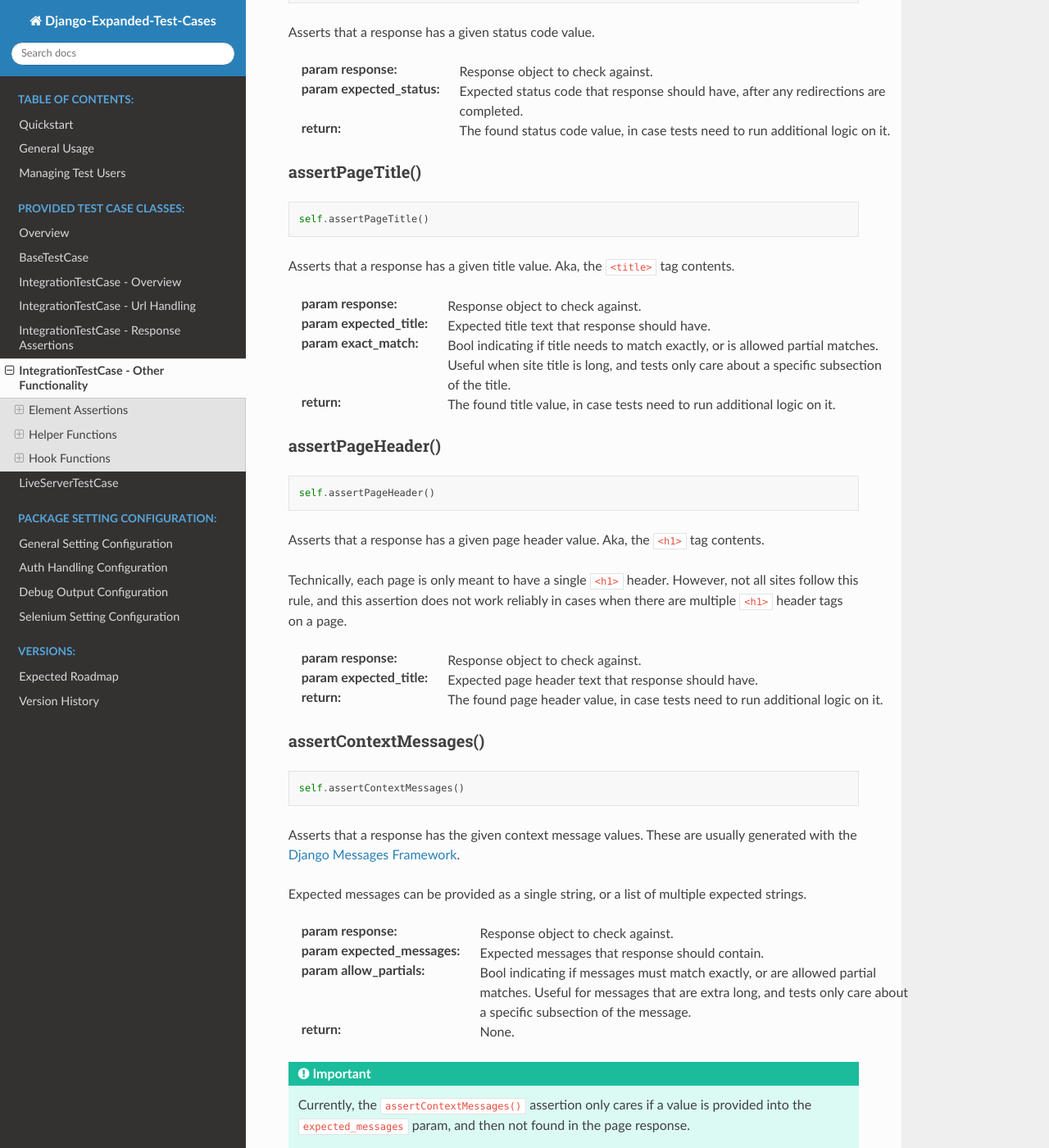
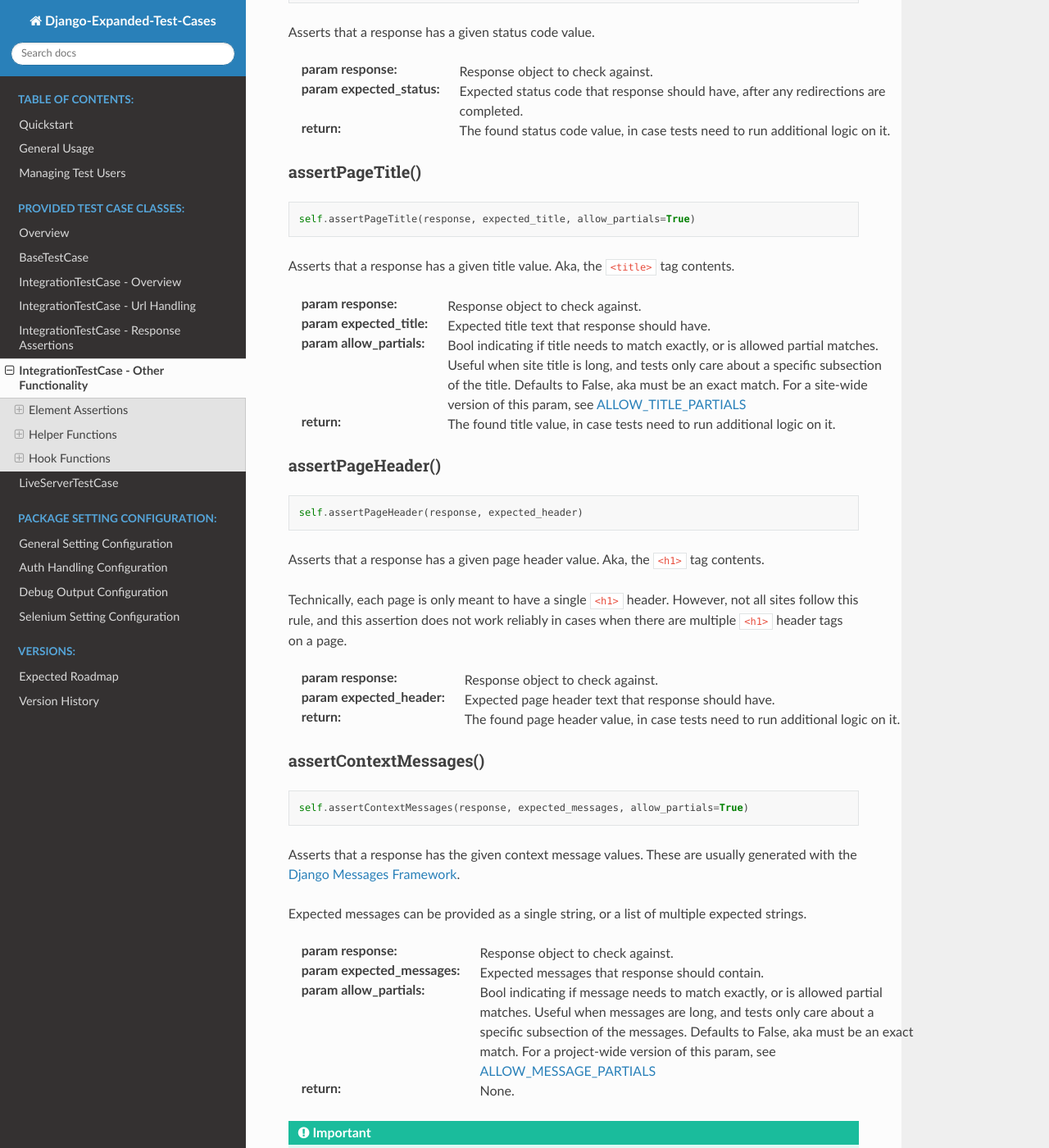
Before and after one commit to brodriguez8774/django-expanded-test-cases, a Sphinx documentation site: the page built from docs/source/test_cases/integration_test_case/other_functionality.rst, in a window 1280 px wide and 1400 px high, scrolled down 974 px. Shown: the whole window at 82% size. Built offline with Sphinx 7.4.7 and the Read the Docs theme 3.1.0, drawn with Linux system fonts in a browser that asks for light colours; some of the changed text lies outside the part shown.

Commit message:
Correct some missing parameters in docs

```diff
--- a/docs/source/test_cases/integration_test_case/other_functionality.rst
+++ b/docs/source/test_cases/integration_test_case/other_functionality.rst
@@ -26,7 +26,7 @@ assertRedirects()
 
 .. code::
 
-    self.assertRedirects()
+    self.assertRedirects(response, expected_redirect_url)
 
 Asserts that a request is redirected to a specific URL.
 
@@ -50,7 +50,7 @@ assertStatusCode()
 
 .. code::
 
-    self.assertStatusCode()
+    self.assertStatusCode(response, expected_status)
 
 Asserts that a response has a given status code value.
 
@@ -67,17 +67,20 @@ assertPageTitle()
 
 .. code::
 
-    self.assertPageTitle()
+    self.assertPageTitle(response, expected_title, allow_partials=True)
 
 Asserts that a response has a given title value. Aka, the ``<title>`` tag
 contents.
 
 :param response: Response object to check against.
 :param expected_title: Expected title text that response should have.
-:param exact_match: Bool indicating if title needs to match exactly, or is
-                   allowed partial matches. Useful when site title is long,
-                   and tests only care about a specific subsection of the
-                   title.
+:param allow_partials: Bool indicating if title needs to match exactly, or is
+                   allowed partial matches.
+                   Useful when site title is long, and tests only care about
+                   a specific subsection of the title.
+                   Defaults to False, aka must be an exact match.
+                   For a site-wide version of this param, see
+                   :ref:`configuration/general:ALLOW_TITLE_PARTIALS`
 
 :return: The found title value, in case tests need to run additional logic
         on it.
@@ -88,7 +91,7 @@ assertPageHeader()
 
 .. code::
 
-    self.assertPageHeader()
+    self.assertPageHeader(response, expected_header)
 
 Asserts that a response has a given page header value. Aka, the ``<h1>`` tag
 contents.
@@ -98,7 +101,7 @@ However, not all sites follow this rule, and this assertion does not work
 reliably in cases when there are multiple ``<h1>`` header tags on a page.
 
 :param response: Response object to check against.
-:param expected_title: Expected page header text that response should have.
+:param expected_header: Expected page header text that response should have.
 
 :return: The found page header value, in case tests need to run additional
         logic on it.
@@ -109,7 +112,7 @@ assertContextMessages()
 
 .. code::
 
-    self.assertContextMessages()
+    self.assertContextMessages(response, expected_messages, allow_partials=True)
 
 Asserts that a response has the given context message values. These are
 usually generated with the
@@ -120,10 +123,13 @@ expected strings.
 
 :param response: Response object to check against.
 :param expected_messages: Expected messages that response should contain.
-:param allow_partials: Bool indicating if messages must match exactly, or
-                      are allowed partial matches. Useful for messages that
-                      are extra long, and tests only care about a specific
-                      subsection of the message.
+:param allow_partials: Bool indicating if message needs to match exactly, or is
+                   allowed partial matches.
+                   Useful when messages are long, and tests only care about
+                   a specific subsection of the messages.
+                   Defaults to False, aka must be an exact match.
+                   For a project-wide version of this param, see
+                   :ref:`configuration/general:ALLOW_MESSAGE_PARTIALS`
 
 :return: None.
 
@@ -154,7 +160,7 @@ assertNotContextMessages()
 
 .. code::
 
-    self.assertNotContextMessages()
+    self.assertNotContextMessages(response, expected_not_messages, allow_partials=True)
 
 The negation of
 :ref:`test_cases/integration_test_case/other_functionality:assertContextMessages()`
@@ -168,10 +174,13 @@ expected strings.
 :param response: Response object to check against.
 :param expected_not_messages: Expected messages that response should NOT
                               contain.
-:param allow_partials: Bool indicating if messages must match exactly, or
-                      are allowed partial matches. Useful for messages that
-                      are extra long, and tests only care about a specific
-                      subsection of the message.
+:param allow_partials: Bool indicating if message needs to match exactly, or is
+                   allowed partial matches.
+                   Useful when messages are long, and tests only care about
+                   a specific subsection of the messages.
+                   Defaults to False, aka must be an exact match.
+                   For a project-wide version of this param, see
+                   :ref:`configuration/general:ALLOW_MESSAGE_PARTIALS`
 
 :return: None.
 
@@ -181,7 +190,7 @@ assertPageContent()
 
 .. code::
 
-    self.assertPageContent()
+    self.assertPageContent(response, expected_content, ignore_ordering=True)
 
 Asserts that a response has the given page content html.
 
@@ -190,8 +199,8 @@ expected strings.
 
 :param response: Response object to check against.
 :param expected_content: Expected content that response should contain.
-:param ignore_ordering: Bool indicating if content ordering matters. Defaults
-                        to assuming ordering should be obeyed.
+:param ignore_ordering: Bool indicating if content ordering matters.
+                        Defaults to assuming ordering should be obeyed.
 :param content_starts_after: Optional content value to strip out of search
                              space. This value and anything above will be
                              removed. If multiple instances exist on page, then
@@ -212,7 +221,7 @@ assertNotPageContent()
 
 .. code::
 
-    self.assertNotPageContent()
+    self.assertNotPageContent(response, expected_not_content, ignore_ordering=True)
 
 The negation of
 :ref:`test_cases/integration_test_case/other_functionality:assertPageContent()`
@@ -237,7 +246,7 @@ assertRepeatingElement()
 
 .. code::
 
-    self.assertRepeatingElement()
+    self.assertRepeatingElement(response, expected_repeating_element, repeat_count)
 
 :param response: Response object to check against.
 :param expected_repeating_element: The expected repeating HTML element.
```
Also changed, not shown: other parts of docs/source/test_cases/integration_test_case/other_functionality.rst (+1 -1 lines).
